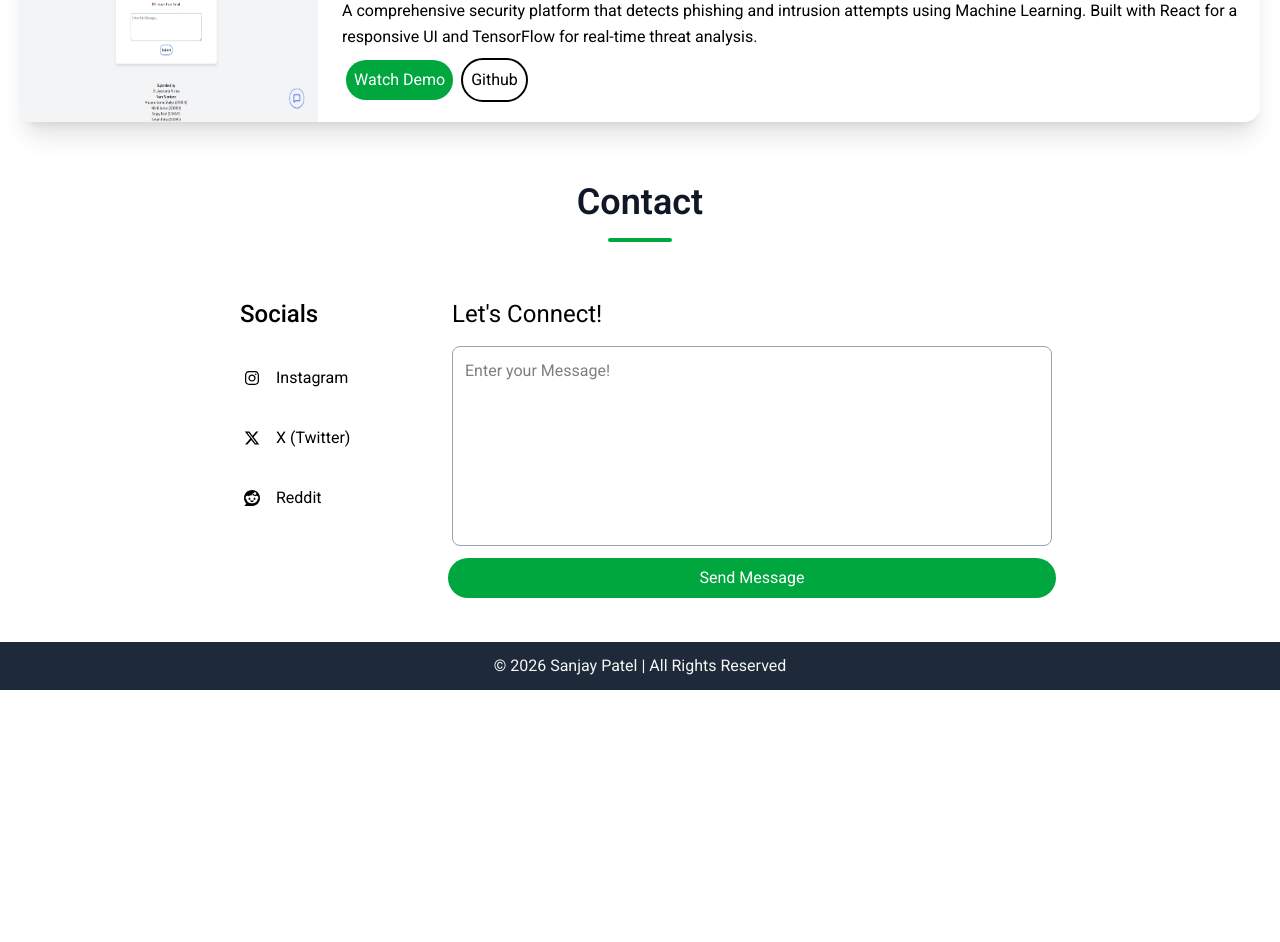
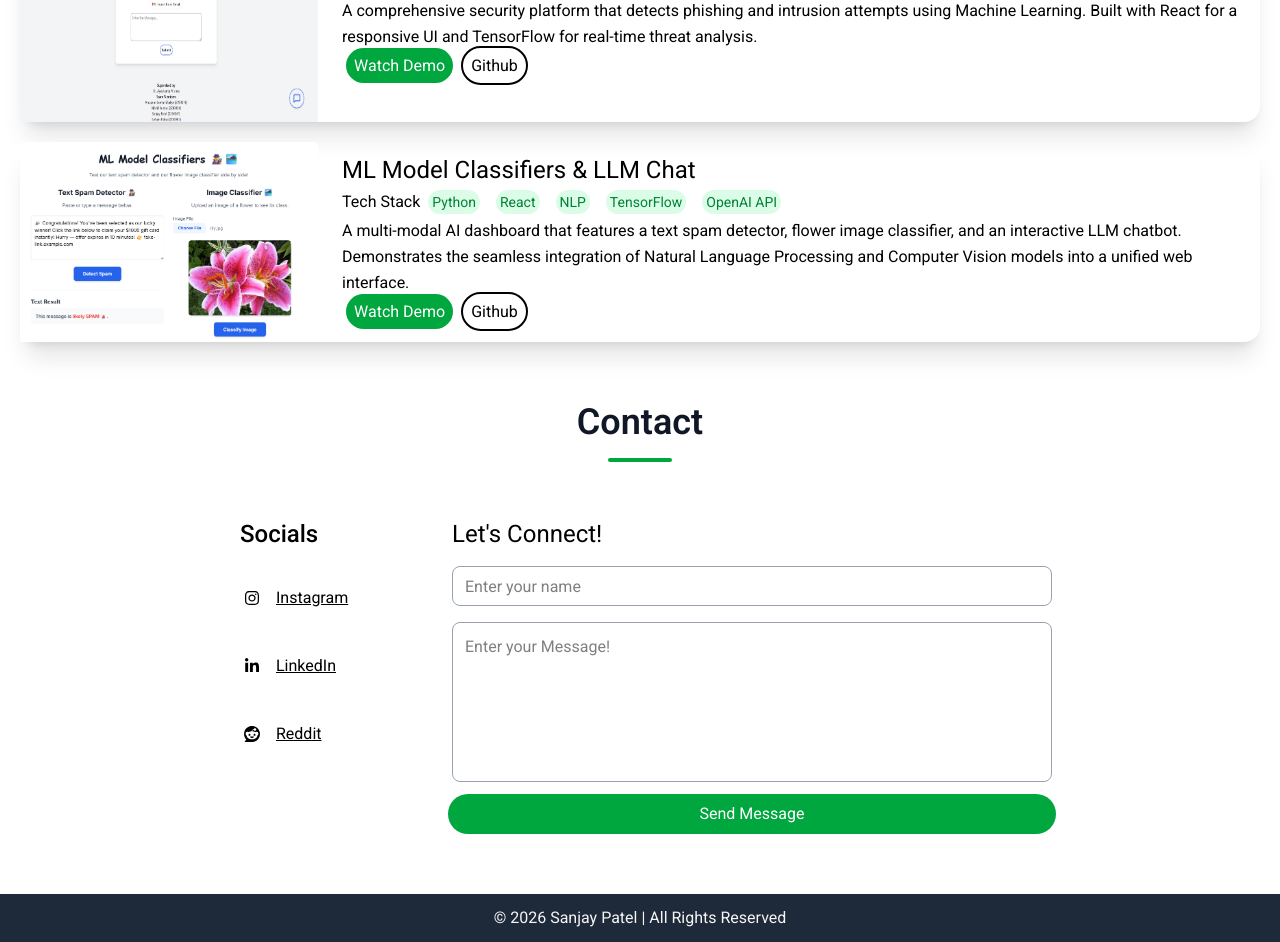
Before and after one commit to hashSanjayP/My-Portfolio, a React (Vite) app: page / in a window 1280 px wide. Shown: the part 1302-2244 px from the top of the page. Before the commit the page ends 1992 px from the top, so only its background shows below. Built offline with nearby package versions, Linux system fonts and the light colour scheme.

Commit message:
Functionality added

```diff
--- a/src/App.css
+++ b/src/App.css
@@ -1,7 +1,11 @@
 @import 'tailwindcss';
 
 .form-area{
-    @apply border-1 border-gray-400 rounded-lg focus:outline-none focus:border-green-600 p-3 lg:w-150 h-50 resize-none m-2;
+    @apply border-1 border-gray-400 rounded-lg focus:outline-none focus:border-green-600 p-3 lg:w-150 h-40 resize-none m-2;
+}
+
+.name-area{
+    @apply border-1 border-gray-400 rounded-lg focus:outline-none focus:border-green-600 p-3 lg:w-150 h-10 resize-none m-2;
 }
 
 .sec-head{
--- a/src/App.jsx
+++ b/src/App.jsx
@@ -1,17 +1,34 @@
-import React from "react";
+import React,{useState} from "react";
 import { SkillCard, ProjectCard } from "./components/Card"
 import './App.css';
 import dev from './assets/dev.png'
 import {NavButton, ContactButton, PrimaryButton, SecondaryButton } from "./components/Button";
 import { Skills, Projects } from "./components/Data";
 import { SectionHead } from "./components/Header";
-import { FaXTwitter,FaReddit, FaInstagram } from "react-icons/fa6";
+import { FaLinkedinIn,FaReddit, FaInstagram } from "react-icons/fa6";
 import Footer from "./components/Footer";
 
 function App() {
 
+  const [result, setResult] = useState("");
+
+  const onSend=async (e) => {
+    e.preventDefault();
+    const formData =new FormData(e.target);
+    formData.append("access_key",import.meta.env.VITE_ACCESS_KEY);
+
+    const response = await fetch("https://api.web3forms.com/submit", {
+      method: "POST",
+      body: formData
+    });
+
+    const data = await response.json();
+    setResult(data.success ? "Success!" : "Error");
+
+  };
 
   return <>
+  {/* HEADER SECTION */}
     <div className="flex flex-row justify-between lg:grid grid-flow-col grid-cols-2 items-center">
       <h1 className="m-5 lg:m-10 text-xl lg:text-5xl text-green-600 ">
         SP
@@ -24,6 +41,8 @@ function App() {
       </nav>
     </div>
 
+
+{/* HERO SECTION */}
     <div className="flex flex-col lg:grid lg:grid-flow-col lg:grid-cols-2  gap-10">
       <div className="h-100 flex flex-col justify-center">
         <h1 className="text-6xl m-3 text-center font-bold">Sanjay Patel</h1>
@@ -32,8 +51,8 @@ function App() {
           Bridging algorithmic precision with cloud-native scalability. I build intelligent, secure web systems using Python, React, and AWS.
         </p>
         <div className="gap-5 inline-flex justify-center w-full my-4">
-          <PrimaryButton type="View Projects" />
-          <SecondaryButton />
+          <PrimaryButton type="View Projects" hyper="https://github.com/Sanjaygenius777?tab=repositories" isOn={true}/>
+          <SecondaryButton hyper="https://github.com/Sanjaygenius777"/>
         </div>
       </div>
       <div className="flex justify-center">
@@ -62,6 +81,7 @@ function App() {
       {Projects.map((Project)=>(
         <ProjectCard
         key={Project.id}
+        image={Project.image}
         name={Project.name}
         stack={Project.stack}
         description={Project.description}/>
@@ -76,23 +96,26 @@ function App() {
         <div className="flex flex-col items-start gap-4 px-3">
           <h4 className="text-2xl font-medium m-2">Socials</h4>
           <div className="flex flex-col gap-3" >
-            <ContactButton via="Instagram">
+            <ContactButton via="Instagram" hyper="https://www.instagram.com/hashsanjayp">
             <FaInstagram />
           </ContactButton >
-          <ContactButton via="X (Twitter)">
-            <FaXTwitter />
+          <ContactButton via="LinkedIn" hyper="https://www.linkedin.com/in/hashsanjayp">
+            <FaLinkedinIn/>
           </ContactButton>
-          <ContactButton via="Reddit">
+          <ContactButton via="Reddit" hyper="https://www.reddit.com/u/san_patel/s/ozuxCd1XgW">
             <FaReddit />
           </ContactButton>
           </div>
         </div>
         <div className="flex flex-col items-start">
           <h4 className="text-2xl m-2">Let's Connect!</h4>
-          <form className="grid grid-flow-row grid-rows-1">
-            <textarea className="form-area " placeholder="Enter your Message!"></textarea>
+          <form className="grid grid-flow-row grid-rows-1" onSubmit={onSend}>
+            <input type="checkbox" name="botcheck" className="hidden" />
+            <input className="name-area" type="text" name="name" required placeholder="Enter your name"></input>
+            <textarea className="form-area " name="message" placeholder="Enter your Message!" required></textarea>
             <button className="primary-btn hover:bg-green-900 transition">Send Message</button>
           </form>
+          <span className="mt-4 text-green-600 font-semibold">{result}</span>
         </div>
       </div>
     </div>
--- a/src/components/Button.jsx
+++ b/src/components/Button.jsx
@@ -1,29 +1,55 @@
-import './Button.css'
+import "./Button.css";
 
-function NavButton({type,hyper}){
-    return <>
-        <a className='nav-btn' href={`#${hyper}`}>{type}</a>
+function NavButton({ type, hyper }) {
+  return (
+    <>
+      <a className="nav-btn" href={`#${hyper}`}>
+        {type}
+      </a>
     </>
+  );
 }
 
-function ContactButton({via,children}){
-    return <>
-          <button className="border-transparent rounded-3xl w-40 p-3 flex items-center gap-4 r">
-            {children}
-            {via}</button>
+function ContactButton({ via,hyper, children }) {
+  return (
+    <>
+      <a className="border-transparent rounded-3xl w-40 p-3 flex items-center gap-4 underline mb-2 cursor-pointer "
+      href={hyper} target="blank">
+        {children}
+        {via}
+      </a>
     </>
+  );
 }
 
-function PrimaryButton({type}){
-    return <>
-          <button className="primary-btn">{type}</button>
+function PrimaryButton({ type, hyper, isOn }) {
+  return (
+    <>
+      <a
+        className="primary-btn"
+        href={hyper}
+        onClick={(e) => {
+          if (!isOn) {
+            e.preventDefault();
+            alert("Currently in Progress!");
+          }
+        }}
+        target="blank"
+      >
+        {type}
+      </a>
     </>
+  );
 }
 
-function SecondaryButton(){
-    return <>
-          <button className="secondary-btn">Github</button>
+function SecondaryButton({ hyper }) {
+  return (
+    <>
+      <a className="secondary-btn" href={hyper} target="blank">
+        Github
+      </a>
     </>
+  );
 }
 
-export {NavButton, ContactButton, PrimaryButton, SecondaryButton};
+export { NavButton, ContactButton, PrimaryButton, SecondaryButton };
--- a/src/components/Card.jsx
+++ b/src/components/Card.jsx
@@ -1,5 +1,4 @@
 import './Card.css'
-import cyber from '../assets/cyber.png'
 import {PrimaryButton, SecondaryButton } from './Button'
 
 
@@ -22,11 +21,11 @@ function SkillCard({ category, technology, description }) {
 }
 
 
-function ProjectCard({name,stack, description}){
+function ProjectCard({name,image,stack, description}){
     return <>
     <div className='project-card'>
         <div>
-            <img src={cyber} alt='IMAGE' className='w-full h-50 mx-auto'/>
+            <img src={image} alt='IMAGE' className='w-full h-50 mx-auto'/>
         </div>
         <div className='col-span-3 m-2'>
             <h3 className='text-2xl my-1'>{name}</h3>
@@ -35,7 +34,7 @@ function ProjectCard({name,stack, description}){
                 <SkillBadge key={tech} type={tech}/>
             ))}
             <p className='my-1  leading-relaxed'>{description}</p>
-            <PrimaryButton type="Watch Demo"/>
+            <PrimaryButton type="Watch Demo" isOn={false}/>
             <SecondaryButton />
         </div>
     </div>
--- a/src/components/Data.js
+++ b/src/components/Data.js
@@ -1,3 +1,6 @@
+import cyber from '../assets/cyber.png'
+import ML from '../assets/ML.png'
+
 const Skills = [
   {
     id: 1,
@@ -26,10 +29,19 @@ const Skills = [
 const Projects=[
     {
         id:1,
+        image:cyber,
         name:"CyberSecure Web APP",
         stack:["Python","React","APIs","Tensorflow"],
         description:"A comprehensive security platform that detects phishing and intrusion attempts using Machine Learning. \
         Built with React for a responsive UI and TensorFlow for real-time threat analysis."
+    },
+    {
+        id: 2,
+        image:ML,
+        name: "ML Model Classifiers & LLM Chat",
+        stack: ["Python", "React", "NLP", "TensorFlow", "OpenAI API"],
+        description: "A multi-modal AI dashboard that features a text spam detector, flower image classifier, and an interactive LLM chatbot. \
+        Demonstrates the seamless integration of Natural Language Processing and Computer Vision models into a unified web interface."
     }
 ]
 
```
Also changed, not shown: src/assets/ML.png (added), 1 other file (tests, documents, lock files or other folders).
